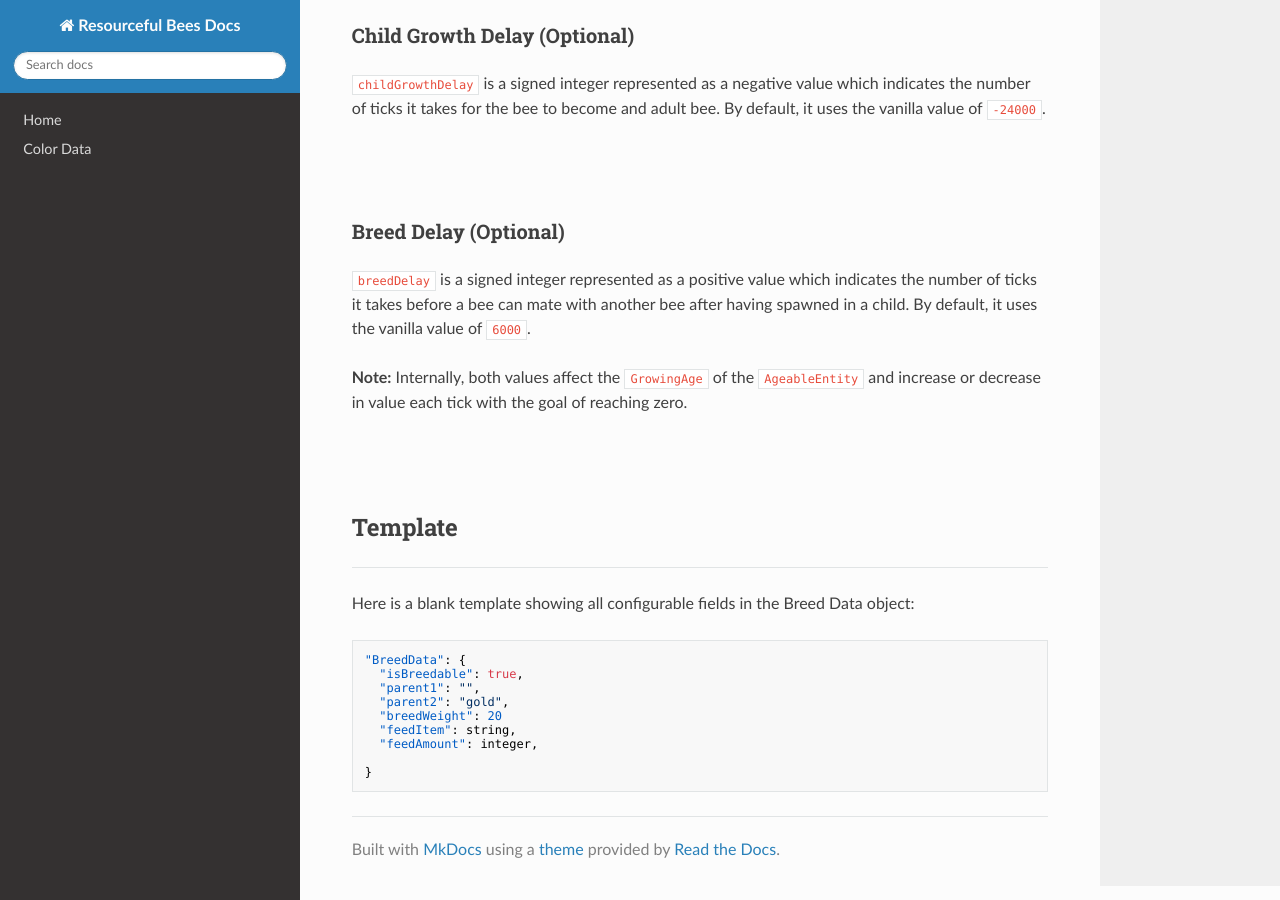
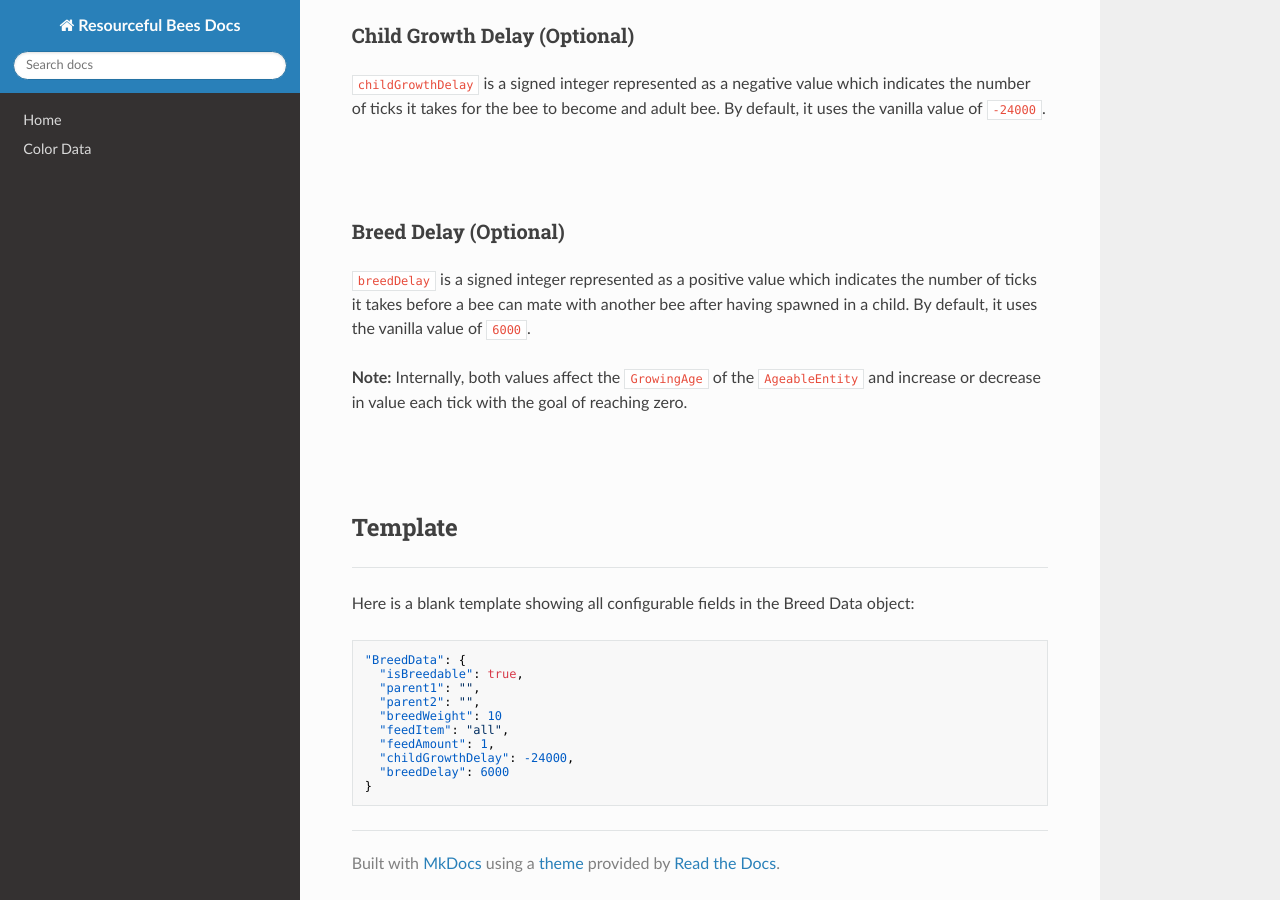
Before and after one commit to Team-Resourceful/ResourcefulBeesDocs, an MkDocs documentation site: the page built from docs/bee_data/breed_data.md, in a window 1280 px wide and 900 px high, scrolled down 3147 px. Built offline with MkDocs 1.6.1, drawn with Linux system fonts in a browser that asks for light colours; nearby versions of some CDN libraries.

Commit message:
docs/bee_data/breed_data.md updated from https://stackedit.io/

````diff
--- a/docs/bee_data/breed_data.md
+++ b/docs/bee_data/breed_data.md
@@ -145,15 +145,16 @@ Here is a blank template showing all configurable fields in the Breed Data objec
 "BreedData": {
   "isBreedable": true,
   "parent1": "",
-  "parent2": "gold",
-  "breedWeight": 20
-  "feedItem": string,
-  "feedAmount": integer,
-
+  "parent2": "",
+  "breedWeight": 10
+  "feedItem": "all",
+  "feedAmount": 1,
+  "childGrowthDelay": -24000,
+  "breedDelay": 6000
 }
 ```
 <!--stackedit_data:
-eyJoaXN0b3J5IjpbMjA0ODY1ODcyNywyODU3NTM5NjYsLTE5OT
-I5NDU0MTgsLTExMTM5Nzg4MTAsMTA3ODA1MDUyLC03NTM5MTcz
-MDEsODEwMDE3NzE5XX0=
+eyJoaXN0b3J5IjpbLTE3NzY1NjgwMjMsMjg1NzUzOTY2LC0xOT
+kyOTQ1NDE4LC0xMTEzOTc4ODEwLDEwNzgwNTA1MiwtNzUzOTE3
+MzAxLDgxMDAxNzcxOV19
 -->
````
